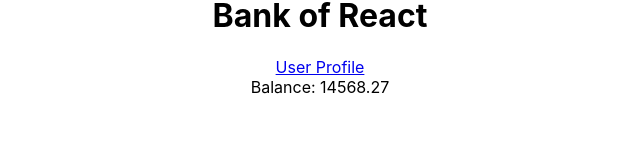
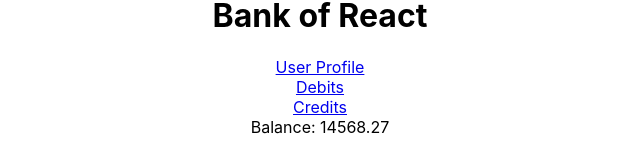
Before and after one commit to alejandrochum/assignment4, a React (Create React App) app: page / in a window 1280 px wide. Shown: the part 330-497 px from the top of the page, without its empty margins (320-960 px from the left). Built offline with nearby package versions, Linux system fonts and the light colour scheme; no server answers.

Commit message:
Debits Page created and linked to home page

```diff
--- a/src/App.js
+++ b/src/App.js
@@ -4,6 +4,7 @@ import { BrowserRouter as Router, Route } from 'react-router-dom';
 import Home from './components/Home';
 import UserProfile from './components/UserProfile';
 import LogIn from './components/Login';
+import Debits from './components/Debits';
 
 class App extends Component {
 
@@ -59,13 +60,14 @@ class App extends Component {
       <UserProfile userName={this.state.currentUser.userName} memberSince={this.state.currentUser.memberSince} />
     );
     const LogInComponent = () => (<LogIn user={this.state.currentUser} mockLogIn={this.mockLogIn} />)
-
+    const DebitsComponent = () => (<Debits />)
     return (
       <Router>
         <div>
           <Route exact path="/" render={HomeComponent} />
           <Route exact path="/userProfile" render={UserProfileComponent} />
           <Route exact path="/login" render={LogInComponent} />
+          <Route exact path="/debits" render={DebitsComponent} />
         </div>
       </Router>
     );
--- /dev/null
+++ b/src/components/Debits.js
@@ -0,0 +1,13 @@
+import React, { Component } from 'react'
+
+class Debits extends Component {
+    render() {
+        return (
+            <div>
+                <h1>Debits</h1>
+            </div>
+        )
+    }
+}
+
+export default Debits;
--- a/src/components/Home.js
+++ b/src/components/Home.js
@@ -1,18 +1,20 @@
-import React, {Component} from 'react';
+import React, { Component } from 'react';
 import AccountBalance from './AccountBalance';
-import {Link} from 'react-router-dom';
+import { Link } from 'react-router-dom';
 
 class Home extends Component {
   render() {
     return (
-        <div>
-          <img src="https://picsum.photos/201" alt="bank"/>
-          <h1>Bank of React</h1>
+      <div>
+        <img src="https://picsum.photos/201" alt="bank" />
+        <h1>Bank of React</h1>
 
-          <Link to="/userProfile">User Profile</Link>
+        <div><Link to="/userProfile">User Profile</Link></div>
+        <div><Link to="/debits"> Debits </Link></div>
+        <div><Link to="/credits"> Credits </Link></div>
 
-          <AccountBalance accountBalance={this.props.accountBalance}/>
-        </div>
+        <AccountBalance accountBalance={this.props.accountBalance} />
+      </div>
     );
   }
 }
```
